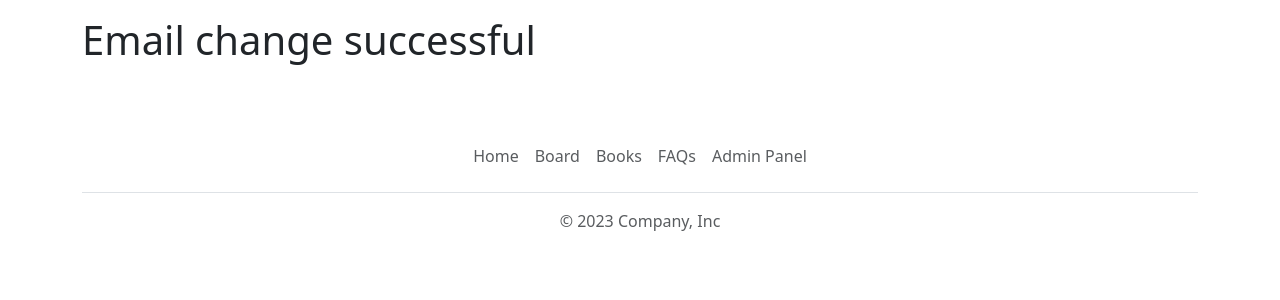
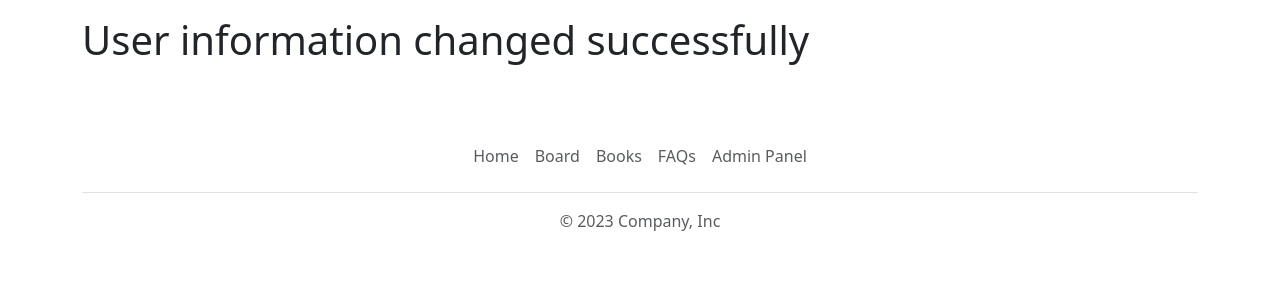
Before and after one commit to kronek1122/Bookshelf_ecommerce, a Django app: page /mybook/change_user_data/done/ in a window 1280 px wide. Shown: the part 72-372 px from the top of the page. Run offline with Django 4.2, Linux system fonts and the light colour scheme; the visitor is signed in with stand-in values (Sample User, id 1); some libraries are stand-ins or nearby versions.

Commit message:
#1 grammar corrections

```diff
--- a/templates/registration/password_change_done.html
+++ b/templates/registration/password_change_done.html
@@ -3,7 +3,7 @@
 
 <div id="content" class='container mt-3'>
 
-    <h2>Password change successful</h2>
+    <h2>Password changed successfully</h2>
     <br class="clear">
 
 </div>
--- a/templates/registration/user_data_change_done.html
+++ b/templates/registration/user_data_change_done.html
@@ -3,7 +3,7 @@
 
 <div class='container mt-3' id="content" >
 
-    <h1>Email change successful</h1>
+    <h1>User information changed successfully</h1>
     <br class="clear">
 
 </div>
```
